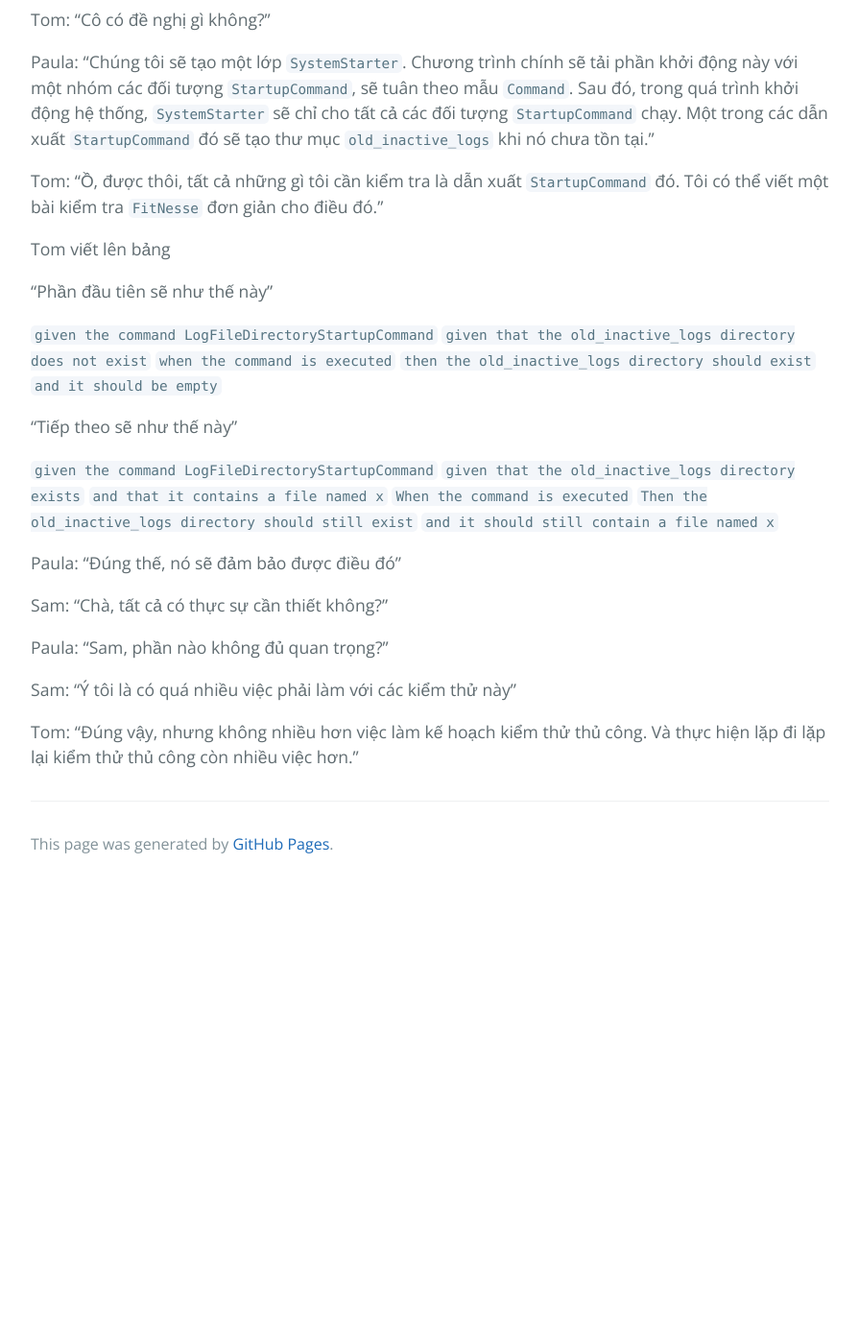
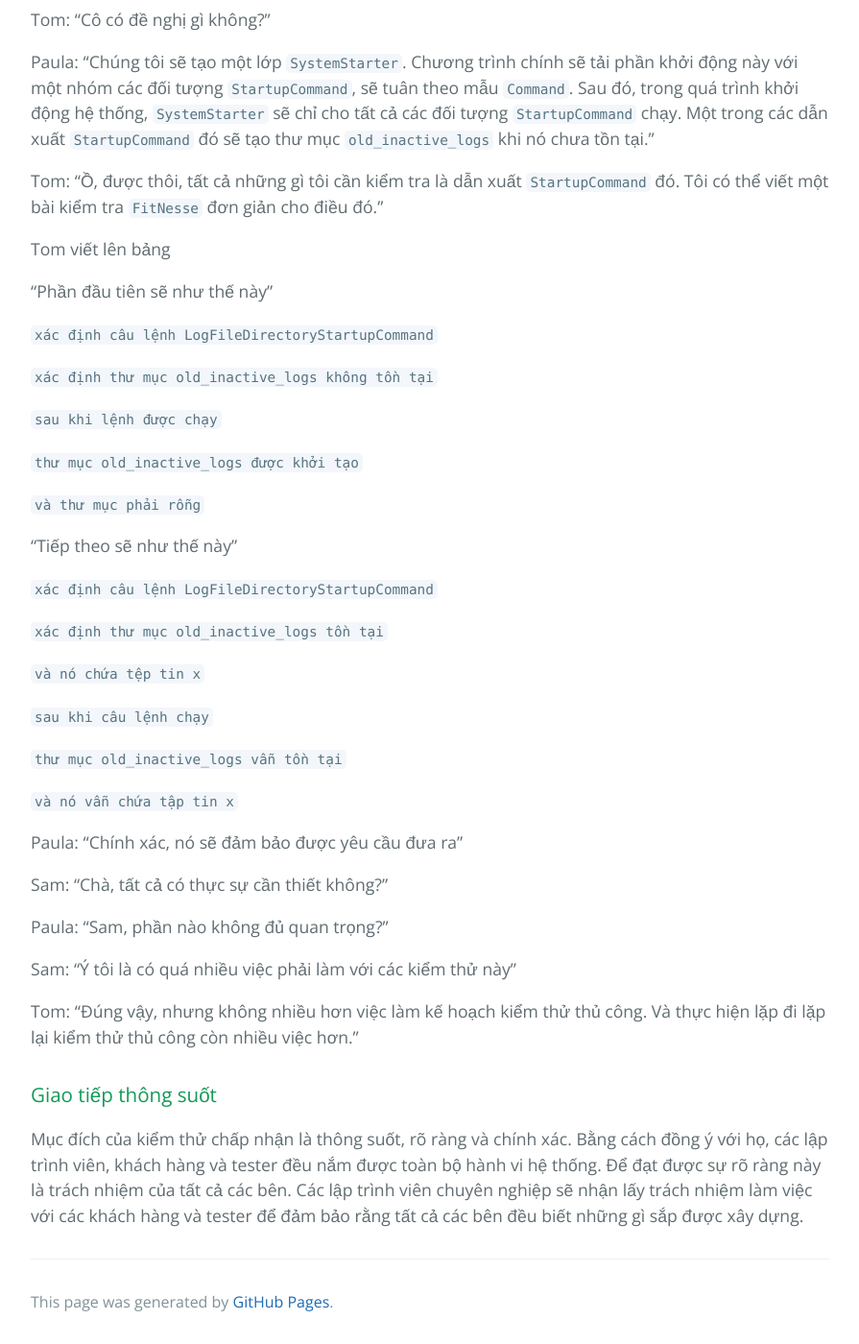
Before and after one commit to HaiBV/haibv.github.io, a Jekyll site: the page built from clean-coder/chapter-7-acceptance-testing.md, in a window 1280 px wide and 1400 px high, scrolled down 7260 px. Shown: the whole window at 96% size, without its empty margins (192-1087 px from the left). Built offline with Jekyll 4.4.1, drawn with Linux system fonts in a browser that asks for light colours; our own code applies the rules of GitHub Pages for plain Markdown files; before the commit the page ends 8183 px from its top, so only the background shows below that.

Commit message:
Book - The Clean Coder - Chapter 7 - Acceptance Testing

```diff
--- a/clean-coder/chapter-7-acceptance-testing.md
+++ b/clean-coder/chapter-7-acceptance-testing.md
@@ -210,22 +210,31 @@ Tom viết lên bảng
 
 "Phần đầu tiên sẽ như thế này"
 
-`given the command LogFileDirectoryStartupCommand`
-`given that the old_inactive_logs directory does not exist`
-`when the command is executed`
-`then the old_inactive_logs directory should exist`
-`and it should be empty`
+`xác định câu lệnh LogFileDirectoryStartupCommand`
+
+`xác định thư mục old_inactive_logs không tồn tại`
+
+`sau khi lệnh được chạy`
+
+`thư mục old_inactive_logs được khởi tạo`
+
+`và thư mục phải rỗng`
 
 "Tiếp theo sẽ như thế này"
 
-`given the command LogFileDirectoryStartupCommand`
-`given that the old_inactive_logs directory exists`
-`and that it contains a file named x`
-`When the command is executed`
-`Then the old_inactive_logs directory should still exist`
-`and it should still contain a file named x`
+`xác định câu lệnh LogFileDirectoryStartupCommand`
 
-Paula: "Đúng thế, nó sẽ đảm bảo được điều đó"
+`xác định thư mục old_inactive_logs tồn tại`
+
+`và nó chứa tệp tin x`
+
+`sau khi câu lệnh chạy`
+
+`thư mục old_inactive_logs vẫn tồn tại`
+
+`và nó vẫn chứa tập tin x`
+
+Paula: "Chính xác, nó sẽ đảm bảo được yêu cầu đưa ra"
 
 Sam: "Chà, tất cả có thực sự cần thiết không?"
 
@@ -234,3 +243,7 @@ Paula: "Sam, phần nào không đủ quan trọng?"
 Sam: "Ý tôi là có quá nhiều việc phải làm với các kiểm thử này"
 
 Tom: "Đúng vậy, nhưng không nhiều hơn việc làm kế hoạch kiểm thử thủ công. Và thực hiện lặp đi lặp lại kiểm thử thủ công còn nhiều việc hơn."
+
+### Giao tiếp thông suốt
+
+Mục đích của kiểm thử chấp nhận là thông suốt, rõ ràng và chính xác. Bằng cách đồng ý với họ, các lập trình viên, khách hàng và tester đều nắm được toàn bộ hành vi hệ thống. Để đạt được sự rõ ràng này là trách nhiệm của tất cả các bên. Các lập trình viên chuyên nghiệp sẽ nhận lấy trách nhiệm làm việc với các khách hàng và tester để đảm bảo rằng tất cả các bên đều biết những gì sắp được xây dựng.
```
